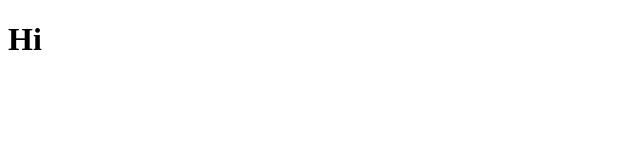
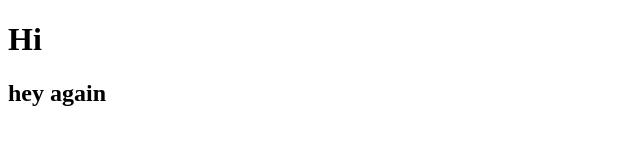
Before and after one commit to Padfoot-dev/test-github, a plain HTML site: page index.html in a window 1280 px wide. Shown: the whole page, without its empty margins (0-640 px from the left). Drawn offline with Linux system fonts and the light colour scheme.

Commit message:
added h2

```diff
--- a/index.html
+++ b/index.html
@@ -8,5 +8,6 @@
 </head>
 <body>
     <h1>Hi</h1>
+    <h2>hey again</h2>
 </body>
 </html>
```
